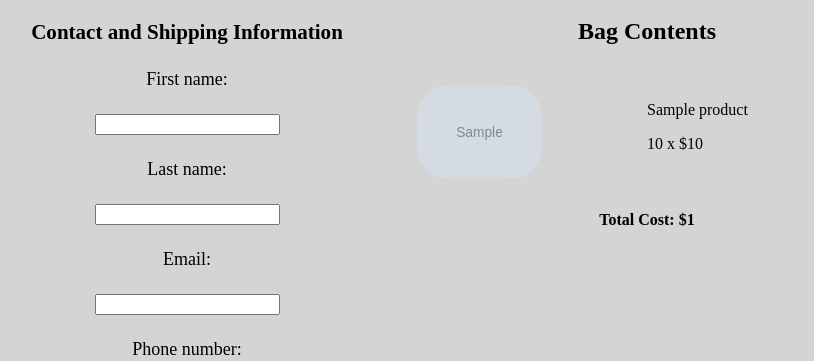
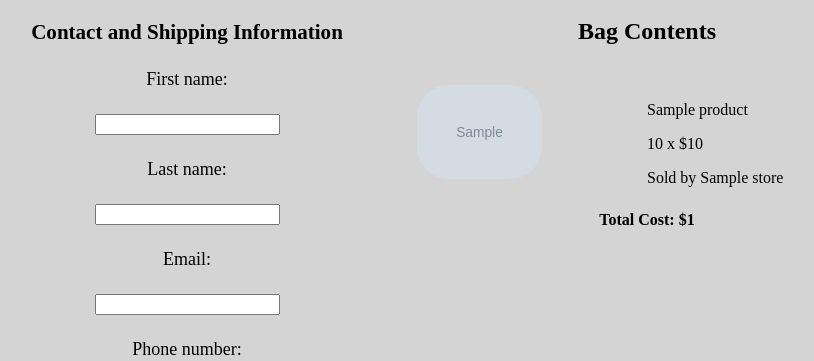
Before and after one commit to kjcioffi/django-ecommerce, a Django app: template store/templates/store/checkout.html in a window 1280 px wide. Shown: the part 128-489 px from the top of the page, without its empty margins (223-1037 px from the left). Run offline with Django 4.2, Linux system fonts and the light colour scheme; tables that the repository leaves empty hold one stand-in row (values such as "Sample post"); the template is opened without the code that fills it: values that come from a table or form of the project are taken from there, most other values are stand-ins (such as "Sample title", 1, 10 or a date in 2020); grey boxes marked "Sample" are stand-in pictures.

Commit message:
Add information in checkout template which informs the user which store sells the product in the bag.

```diff
--- a/store/templates/store/checkout.html
+++ b/store/templates/store/checkout.html
@@ -20,6 +20,7 @@
                         <section id="product-details">
                             <p>{{ bag_item.product.name }}</p>
                             <p>{{ bag_item.quantity}} x ${{ bag_item.product.price }}</p>
+                            <p>Sold by {{ bag_item.product.store }}</p>
                         </section>
                     {% endfor %}
                 </aside>
```
